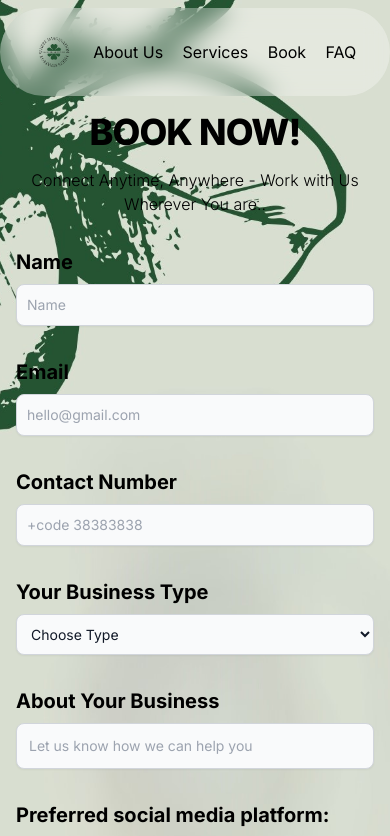
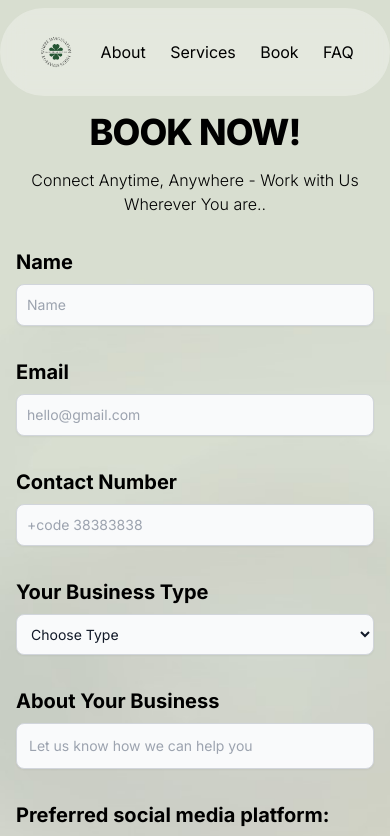
Before and after one commit to ashiq-firoz/clover, a Next.js app: page /contact in a window 390 px wide. Shown: the top 836 px of the page. Built offline with nearby package versions, Linux system fonts and the light colour scheme; what tailwindcss-gradients would draw is missing.

Commit message:
responsive nav and client session

```diff
--- a/app/contact/page.jsx
+++ b/app/contact/page.jsx
@@ -49,7 +49,7 @@ const ContactComponent = () => {
     };
 
     return (
-        <section className="bg-[url('/img/hero2.jpg')] lg:bg-[url('/img/hero.jpg')]" style={{
+        <section className="bg-[url('/img/hero.jpg')]" style={{
 
             backgroundPosition: "bottom",
             backgroundSize: "cover",
--- a/components/BentoGrid.jsx
+++ b/components/BentoGrid.jsx
@@ -101,7 +101,7 @@ const BentoComponent = () => {
           >OUR TEAM HAS WORKED WITH
           </span>
         </div>
-        <div className="col-span-3">
+        <div className="col-span-3 px-4">
           <div className="grid grid-cols-4 lg:grid-cols-10 gap-2">
             <div className="col-span-2">
               <img src="/img/clients/talea.png" className="rounded-md" alt="" />
--- a/components/Navbar.jsx
+++ b/components/Navbar.jsx
@@ -1,33 +1,30 @@
 "use client"
 import React, { useState } from "react";
-import { HoveredLink, Menu, MenuItem, ProductItem } from "./ui/navbar-menu";
+import { HoveredLink, Menu } from "./ui/navbar-menu";
 import { cn } from "@app/util/cn";
-
-
 
 export default function NavBarComponent({ className }) {
   const [active, setActive] = useState(null);
   return (
     <>
-    <div
-      className={cn("fixed top-10 inset-x-0 max-w-2xl  mx-auto z-50 ", className)}
-    >
+      <div className={cn("fixed top-10 inset-x-0 max-w-2xl mx-auto z-50", className)}>
         <Menu setActive={setActive}>
           <HoveredLink href="/">
             <div className="flex items-center">
-          <img src="/img/logo.png" alt="" className="col-span-1 h-15 w-10" />
-        <span className="text-[#2C2C2C] font-semibold col-span-3 hidden sm:block">
+              <img src="/img/logo.png" alt="" className="h-15 w-10" />
+              <span className="text-[#2C2C2C] font-semibold hidden sm:block">
                 CLOVER CREATIVE
               </span>
             </div>
-
           </HoveredLink>
-
-
-      {/* <HoveredLink href="/">Home</HoveredLink> */}
-      <HoveredLink href="/about">About Us</HoveredLink>
+          <HoveredLink href="/about">
+            {/* Display "About" on small screens */}
+            <span className="sm:hidden">About</span>
+            {/* Display "About Us" on larger screens */}
+            <span className="hidden sm:inline">About Us</span>
+          </HoveredLink>
           <HoveredLink href="/service">Services</HoveredLink>
-      <HoveredLink href="/contact">Book </HoveredLink>
+          <HoveredLink href="/contact">Book</HoveredLink>
           <HoveredLink href="/faq">FAQ</HoveredLink>
         </Menu>
       </div>
```
Lines whose indentation alone changed are shown as unchanged.
